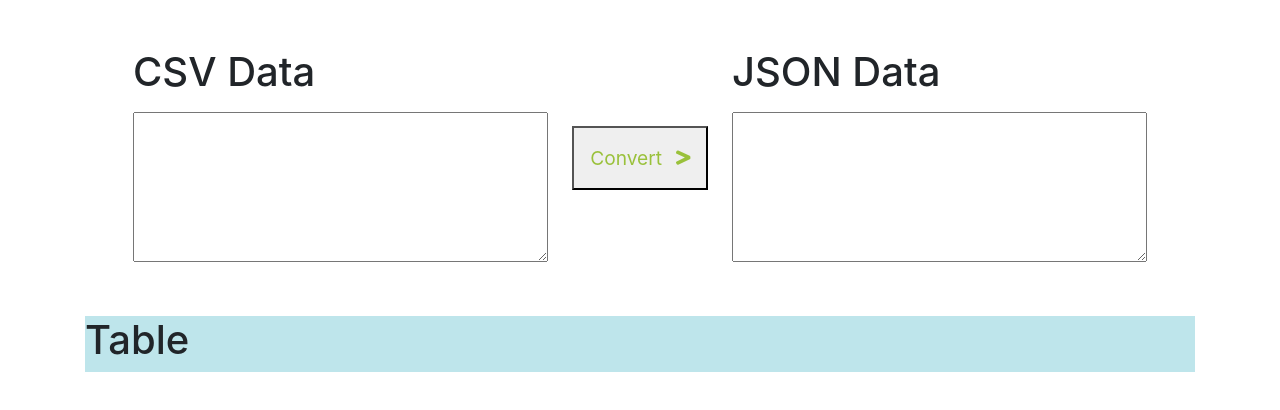
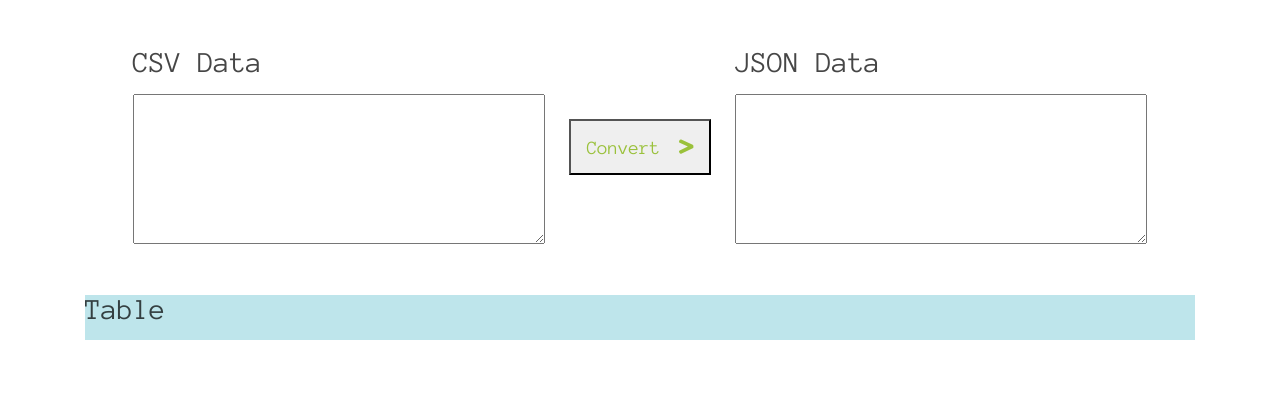
Before and after one commit to yhunglee/csvtojson, an Angular app: page / in a window 1280 px wide. Shown: the top 410 px of the page. Built offline with nearby package versions, Linux system fonts and the light colour scheme.

Commit message:
feat(styles.scss): add global stylings.

```diff
--- a/src/styles.scss
+++ b/src/styles.scss
@@ -1 +1,158 @@
 /* You can add global styles to this file, and also import other style files */
+
+/* http://meyerweb.com/eric/tools/css/reset/
+   v2.0 | 20110126
+   License: none (public domain)
+*/
+
+// css reset -- start
+html,
+body,
+div,
+span,
+applet,
+object,
+iframe,
+h1,
+h2,
+h3,
+h4,
+h5,
+h6,
+p,
+blockquote,
+pre,
+a,
+abbr,
+acronym,
+address,
+big,
+cite,
+code,
+del,
+dfn,
+em,
+img,
+ins,
+kbd,
+q,
+s,
+samp,
+small,
+strike,
+strong,
+sub,
+sup,
+tt,
+var,
+b,
+u,
+i,
+center,
+dl,
+dt,
+dd,
+ol,
+ul,
+li,
+fieldset,
+form,
+label,
+legend,
+table,
+caption,
+tbody,
+tfoot,
+thead,
+tr,
+th,
+td,
+article,
+aside,
+canvas,
+details,
+embed,
+figure,
+figcaption,
+footer,
+header,
+hgroup,
+menu,
+nav,
+output,
+ruby,
+section,
+summary,
+time,
+mark,
+audio,
+video {
+  margin: 0;
+  padding: 0;
+  border: 0;
+  font-size: 100%;
+  font: inherit;
+  vertical-align: baseline;
+}
+/* HTML5 display-role reset for older browsers */
+article,
+aside,
+details,
+figcaption,
+figure,
+footer,
+header,
+hgroup,
+menu,
+nav,
+section {
+  display: block;
+}
+body {
+  line-height: 1;
+}
+ol,
+ul {
+  list-style: none;
+}
+blockquote,
+q {
+  quotes: none;
+}
+blockquote:before,
+blockquote:after,
+q:before,
+q:after {
+  content: "";
+  content: none;
+}
+table {
+  border-collapse: collapse;
+  border-spacing: 0;
+}
+// css reset -- end
+
+body {
+  font-family: "Roboto", sans-serif;
+  font-family: "Anonymous Pro", monospace;
+}
+
+h1 {
+  color: rgba($color: #000, $alpha: 0.85);
+  opacity: 0.85;
+  font-size: 1.85rem;
+  font-weight: bold 700;
+  margin-bottom: 16px;
+}
+
+h4 {
+  color: rgba($color: #000, $alpha: 0.85);
+  font-size: 1.25rem;
+  font-weight: medium 500;
+}
+
+p {
+  font-size: 1.2rem;
+  color: rgba($color: #000, $alpha: 0.65);
+  font-weight: normal 400;
+}
```
